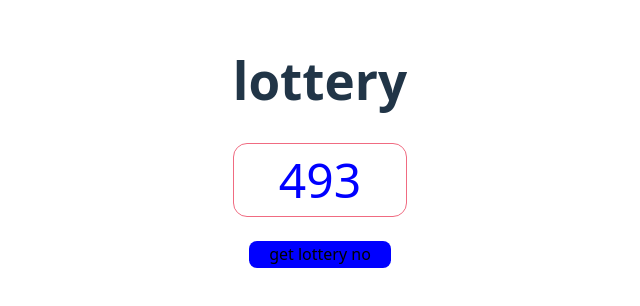
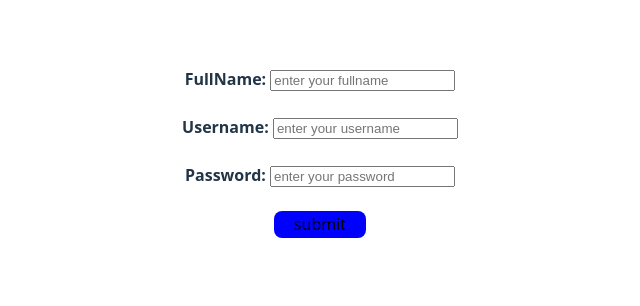
Before and after one commit to Sakshiparihar46/LearningReact, a React (Vite) app in the folder basic-react-app/: page / in a window 1280 px wide. Shown: the part 248-554 px from the top of the page, without its empty margins (320-960 px from the left). Built offline with nearby package versions, Linux system fonts and the light colour scheme.

Commit message:
learn how to create form

```diff
--- a/basic-react-app/src/App.jsx
+++ b/basic-react-app/src/App.jsx
@@ -6,14 +6,16 @@
 import Lottery from './lottery'
 import Ticket from './Ticket.jsx'
 import {sum} from "./helper"
+import Form from "./form.jsx"
 function App() {
-  let winCondition=(ticket)=>{
-    return ticket.every((num)=>num===ticket[0]);
-  }
+//   let winCondition=(ticket)=>{
+//     return ticket.every((num)=>num===ticket[0]);
+//   }
   return (
     <>
-      <Lottery n={3} winCondition={winCondition}/>
+      <Form/>
     </>
+
   )
 }
 
--- /dev/null
+++ b/basic-react-app/src/form.jsx
@@ -0,0 +1,52 @@
+import { useState } from "react";
+export default function Form(){
+    let [formData,setFormData]=useState({
+        fullname:"",
+        username:"",
+        password:""
+    });
+
+    let handleInputChange=(event)=>{
+        let fieldName=event.target.name;
+        let newValue=event.target.value;
+        setFormData((currData)=>{
+            currData[fieldName]=newValue;
+            return{...currData,[fieldName]:newValue};
+        }
+
+        )
+    }
+
+    let handleSubmit=(event)=>{
+        event.preventDefault();
+        console.log(formData);
+        setFormData({
+            fullname:"",
+            username:"",
+            password:""
+        });
+    }
+    return(
+        <form onSubmit={handleSubmit}>
+            <label htmlFor="fullname"><b>FullName:  </b>
+            </label>
+            <input type="text" placeholder="enter your fullname" value={formData.fullname} onChange={handleInputChange} id="fullname"
+            name="fullname"/><br /><br />
+
+
+            <label htmlFor="username"><b>Username:  </b>
+            </label>
+            <input type="text" placeholder="enter your username" value={formData.username} onChange={handleInputChange} id="username"
+            name="username"/><br/><br />
+
+
+            <label htmlFor="password"><b>Password:  </b>
+            </label>
+            <input type="password" placeholder="enter your password" value={formData.password} onChange={handleInputChange} id="password"
+            name="password"/><br/><br />
+
+
+            <button>submit</button>
+        </form>
+    );
+}
```
